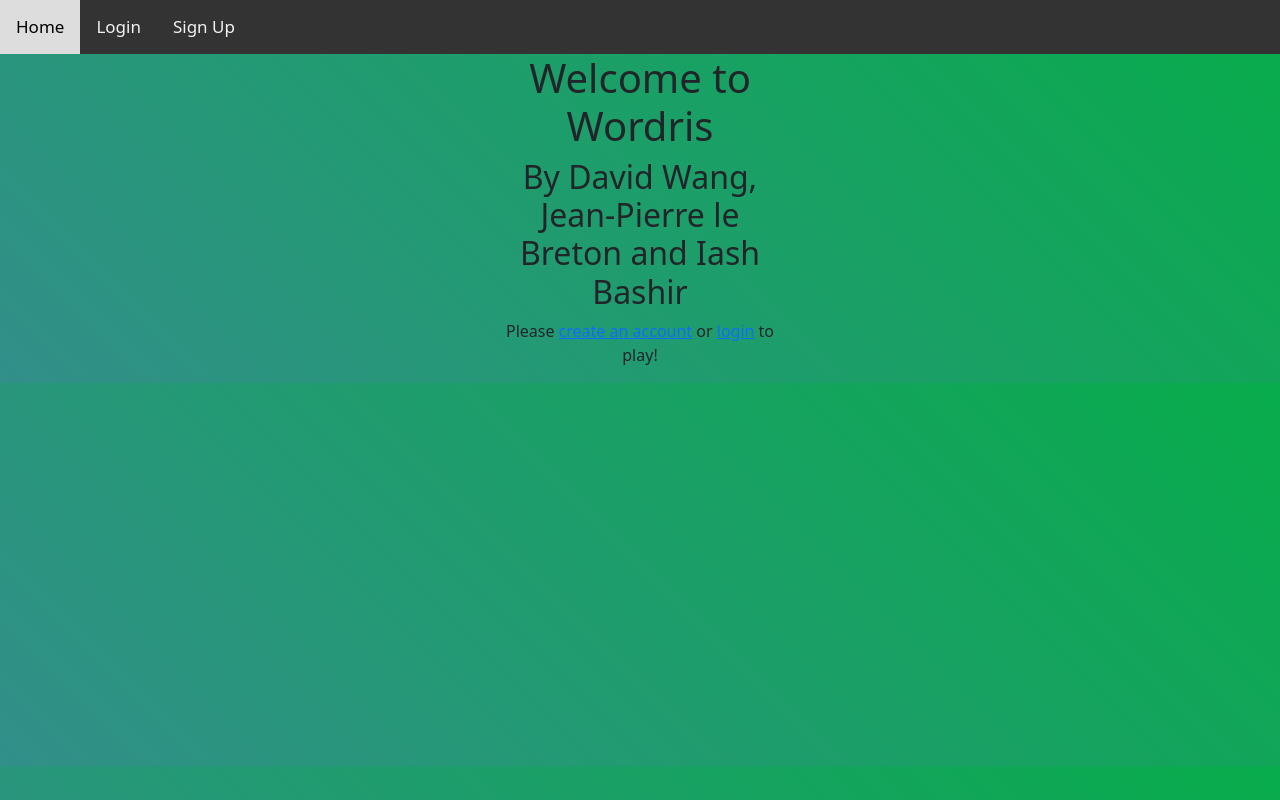
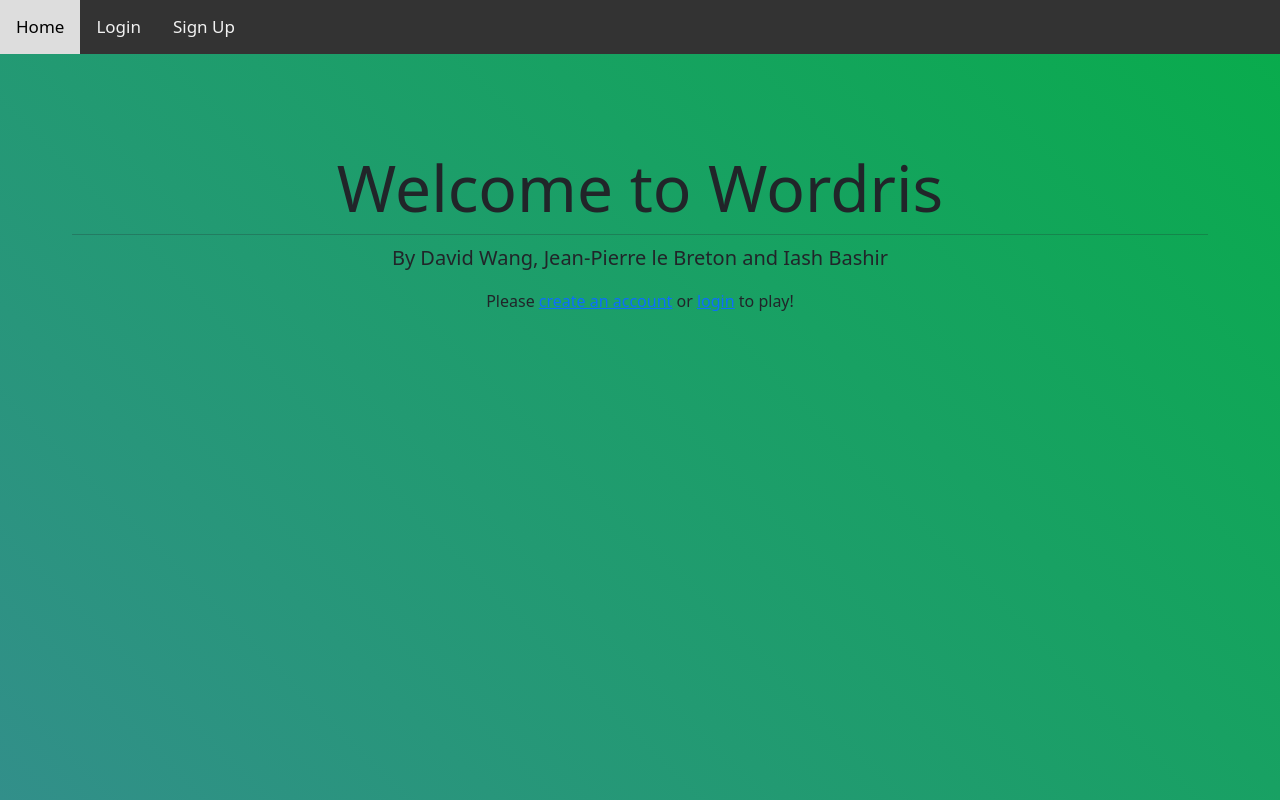
Before and after one commit to Iash5225/Project, a Flask app: page / in a window 1280 px wide. Run offline with Flask 2, Linux system fonts and the light colour scheme.

Commit message:
restyled landing page and fixed background tiling

```diff
--- a/project/static/login.css
+++ b/project/static/login.css
@@ -1,20 +1,24 @@
-header .header{
+header .header {
     background-color: #fff;
     height: 45px;
 }
-header a img{
+
+header a img {
     width: 134px;
     margin-top: 4px;
 }
+
 .login-page {
     width: 360px;
     padding: 8% 0 0;
     margin: auto;
 }
-.login-page .form .login{
+
+.login-page .form .login {
     margin-top: -31px;
     margin-bottom: 26px;
 }
+
 .form {
     position: relative;
     z-index: 1;
@@ -25,6 +29,7 @@ margin-bottom: 26px;
     text-align: center;
     box-shadow: 0 0 20px 0 rgba(0, 0, 0, 0.2), 0 5px 5px 0 rgba(0, 0, 0, 0.24);
 }
+
 .form input {
     outline: 0;
     background: #f2f2f2;
@@ -35,11 +40,12 @@ margin-bottom: 26px;
     box-sizing: border-box;
     font-size: 14px;
 }
+
 .form button {
     text-transform: uppercase;
     outline: 0;
     background-color: #328f8a;
-  background-image: linear-gradient(45deg,#328f8a,#08ac4b);
+    background-image: linear-gradient(45deg, #328f8a, #08ac4b);
     width: 100%;
     border: 0;
     padding: 15px;
@@ -49,11 +55,13 @@ margin-bottom: 26px;
     transition: all 0.3 ease;
     cursor: pointer;
 }
+
 .form .message {
     margin: 15px 0 0;
     color: #b3b3b3;
     font-size: 12px;
 }
+
 .form .message a {
     color: #4CAF50;
     text-decoration: none;
@@ -66,9 +74,12 @@ margin-bottom: 26px;
     margin: 0 auto;
 }
 
+html,
 body {
     background-color: #328f8a;
-  background-image: linear-gradient(45deg,#328f8a,#08ac4b);
+    background-image: linear-gradient(45deg, #328f8a, #08ac4b);
     -webkit-font-smoothing: antialiased;
     -moz-osx-font-smoothing: grayscale;
+    background-size: cover;
+    height: 100%;
 }
--- a/project/templates/base.html
+++ b/project/templates/base.html
@@ -52,8 +52,8 @@
   </div>
 
   <div class="hero-body">
-    <div class="container has-text-centered">
-      {% block content %} {% endblock %}
+    <div  class="px-4 py-5 text-center">
+      {% block content %} {% endblock content %}
     </div>
   </div>
   </section>
--- a/project/templates/index.html
+++ b/project/templates/index.html
@@ -1,21 +1,21 @@
 {% extends "base.html" %}
+{% block content %}
+<div class="p-5">
 
-{% block content %}
-<h1 class="title">
-  Welcome to Wordris
-</h1>
-<h2 class="subtitle">
-  By David Wang, Jean-Pierre le Breton and Iash Bashir
-</h2>
+    <h1 class="display-3">Welcome to Wordris</h1>
+    <hr class="my-2">
+    <p class="lead">By David Wang, Jean-Pierre le Breton and Iash Bashir</p>
     {% if not current_user.is_authenticated %}
-<p class="text-center">
+    <p>
       Please <a href="{{ url_for('auth.signup') }}">create an account</a> or <a href="{{ url_for('auth.login') }}">login</a> to play!
     </p>
     {% endif %}
     {% if current_user.is_authenticated %}
-<p class="text-center">
+    <p>
       To play go to <a href="{{ url_for('main.profile') }}">Profile</a>
     </p>
     {% endif %}
 
+</div>
+
 {% endblock %}
--- a/project/templates/profile.html
+++ b/project/templates/profile.html
@@ -15,7 +15,7 @@ crossorigin="anonymous"
 <script src="{{ url_for('static', filename='script.js')}}"></script>
 <script src="{{ url_for('static', filename='trie.js')}}"></script>
 <script src="{{ url_for('static', filename='wordlist.js')}}"></script>
-{% endblock %}
+{% endblock head %}
 
 {% block content %}
 <h1 class="title">
@@ -90,4 +90,4 @@ crossorigin="anonymous"
 <div class="start">
   <button class="button" id="start-button">Start</button>
 </div>
-{% endblock %}
+{% endblock content %}
```
Lines whose indentation alone changed are shown as unchanged.
